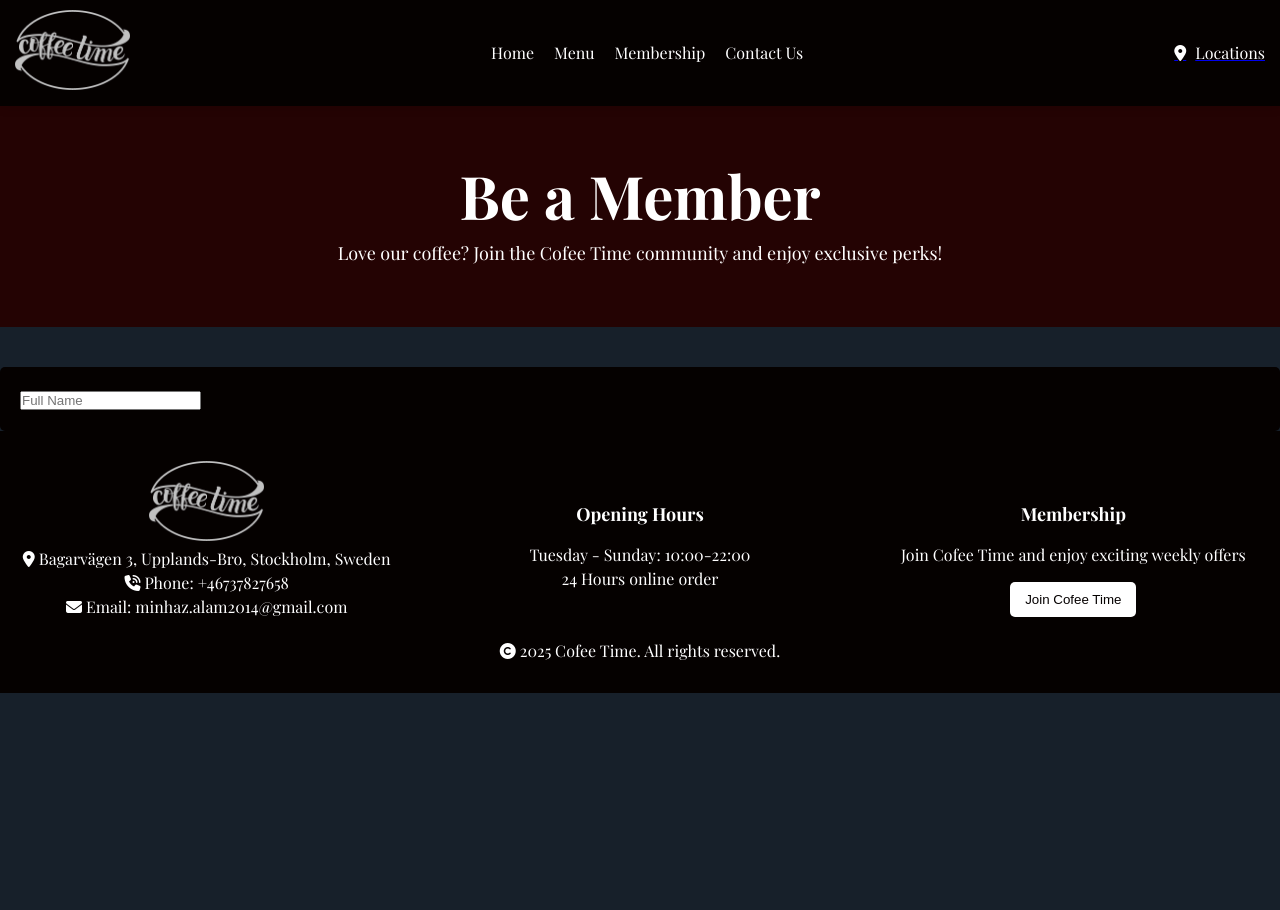
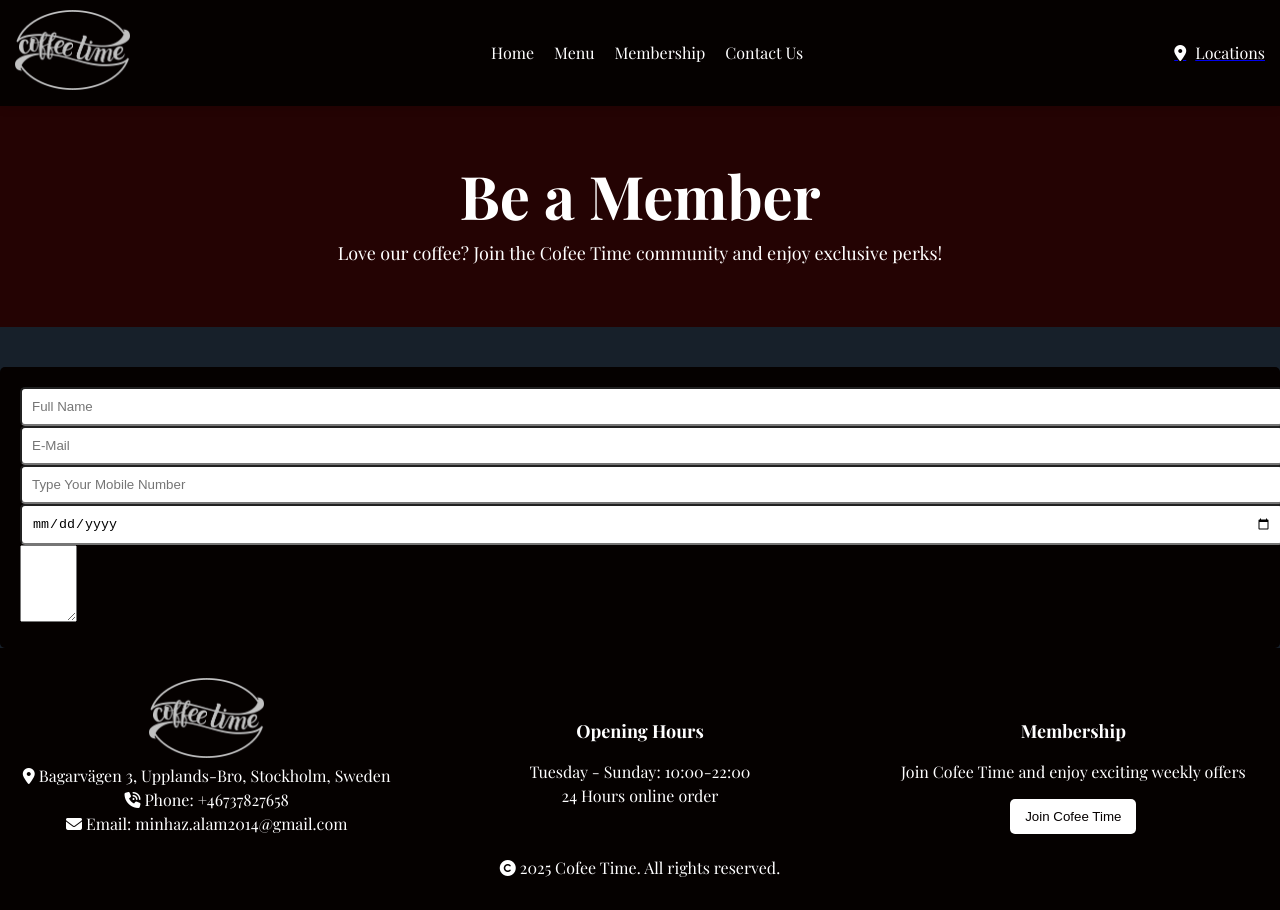
Before and after one commit to Md-Minhazul-Alam/Second-Project, a plain HTML site: page membership.html in a window 1280 px wide. Before the commit the page ends 800 px from the top, so only its background shows below. Drawn offline with nearby package versions, Linux system fonts and the light colour scheme; a web font is replaced by a local one.

Commit message:
Membership Form updated

```diff
--- a/assets/css/style.css
+++ b/assets/css/style.css
@@ -312,6 +312,12 @@ body {
   padding: 20px;
   border-radius: 5px;
 }
+.form-control{
+  width: 100%;
+  padding: 10px;
+  background: #fff;
+  border-radius: 5px;
+}
 /* Footer Section */
 .footer {
   background-color: #050100;
--- a/membership.html
+++ b/membership.html
@@ -98,8 +98,19 @@
         <div class="container">
             <div class="membership-form">
                 <div class="form-group">
-                    <input class="form-control" type="text" placeholder="Full Name" required>
-
+                    <input class="form-control" type="text" name="full-name" placeholder="Full Name" required>
+                </div>
+                <div class="form-group">
+                    <input class="form-control" type="email" name="email" placeholder="E-Mail" required>
+                </div>
+                <div class="form-group">
+                    <input class="form-control" type="number" name="mobile-number" placeholder="Type Your Mobile Number" required>
+                </div>
+                <div class="form-group">
+                    <input class="form-control" type="date" name="Birthdate" placeholder="Birthdate" required>
+                </div>
+                <div class="form-group">
+                    <textarea name="favourite-drink" id="favouriteDrink" rows="5" cols="5"></textarea>
                 </div>
             </div>
         </div>
```
